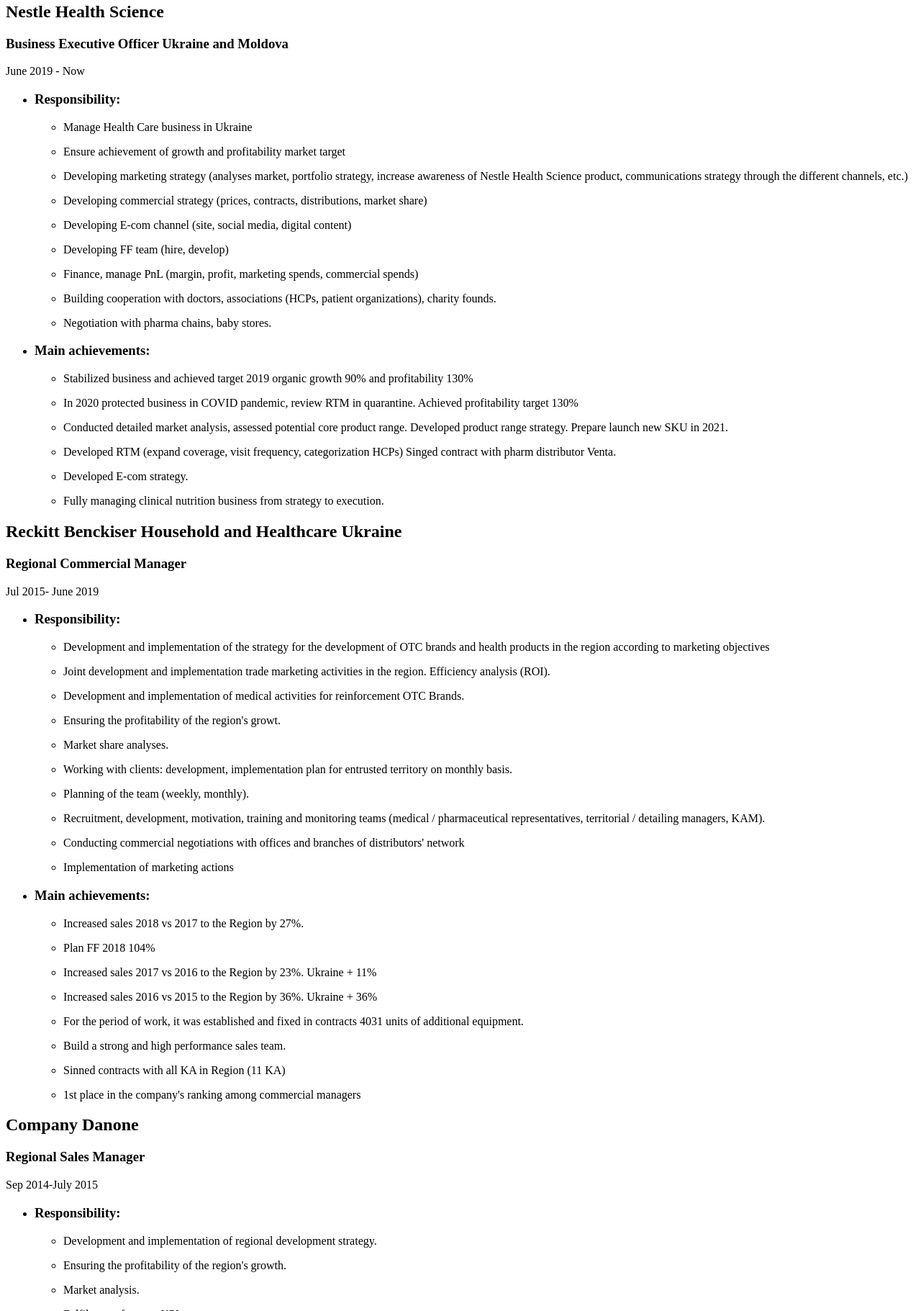
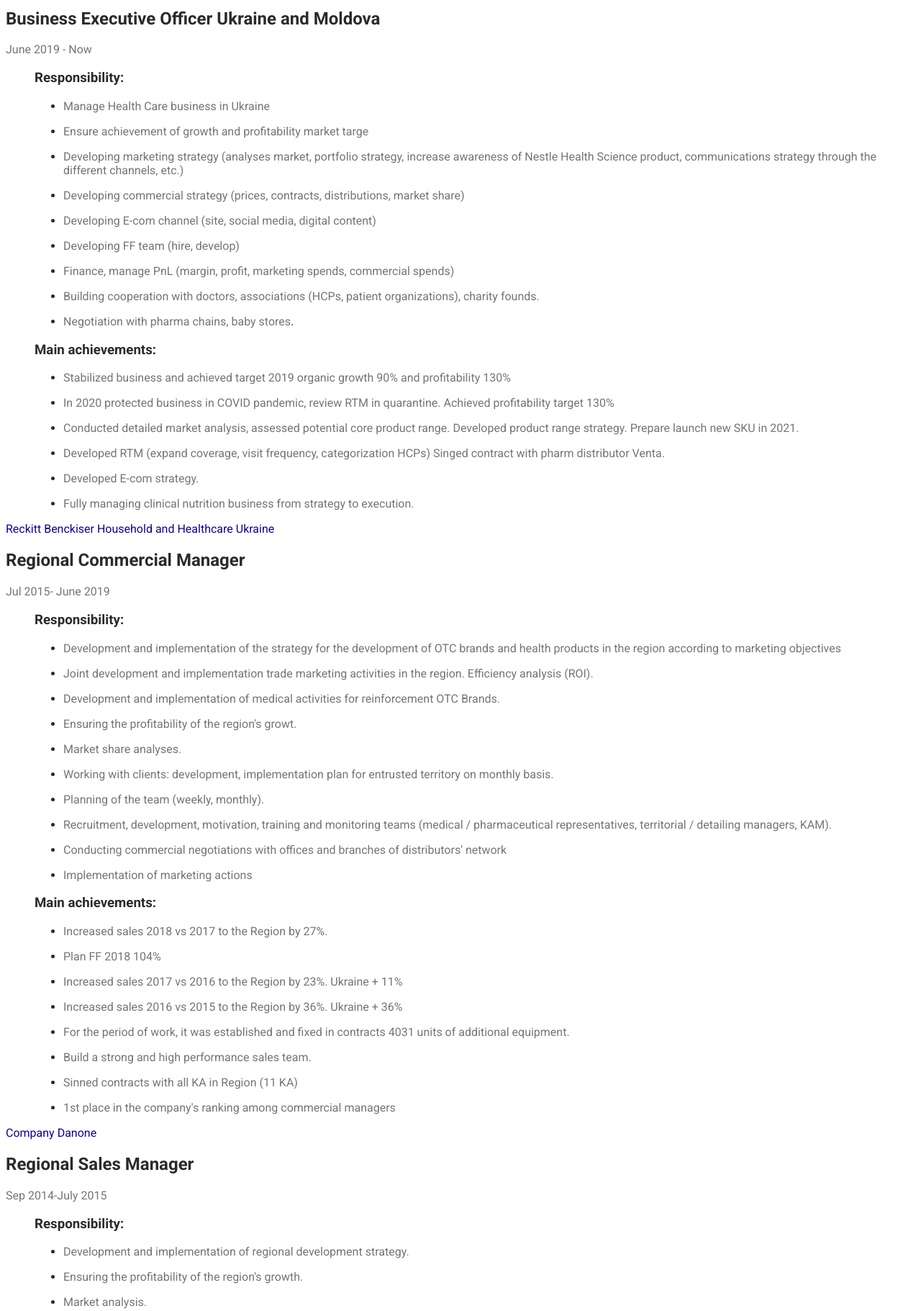
Before and after one commit to Kostiantyn-Radchenko/cv_klepalov, a plain HTML site: page index.html in a window 1280 px wide. Shown: the part 426-2247 px from the top of the page at 72% size. Drawn offline with Linux system fonts and the light colour scheme.

Commit message:
added markup style.css

```diff
--- /dev/null
+++ b/css/style.css
@@ -0,0 +1,91 @@
+/*
+--accent-color:;#757575;
+--title-color:#2a2a2a;
+--hover-color:#2196f3;
+--contacts-footer-color: rgb(255, 255, 255, 0.6);
+
+*/
+:root {
+  --accent-color: #757575;
+  --title-color: #2a2a2a;
+  --hover-color: #2196f3;
+  --contacts-footer-color: rgb(255, 255, 255, 0.6);
+  --company-link-color: #0f0096;
+  --company-hover-color: #c04903;
+}
+a {
+  text-decoration: none;
+}
+
+body {
+  font-family: 'Roboto', sans-serif;
+  color: var(--accent-color);
+}
+/* header section */
+.header li {
+  list-style-type: none;
+}
+/* site-nav section */
+.site-nav .link {
+  color: var(--title-color);
+}
+.site-nav .link:hover,
+.site-nav .link:focus {
+  color: var(--hover-color);
+}
+/* contacts link */
+.contacts .link {
+  color: var(--accent-color);
+}
+.contacts .link:hover,
+.contacts .link:focus {
+  color: var(--hover-color);
+}
+/* main section */
+
+/* hero section */
+.hero > .title {
+  color: var(--title-color);
+}
+
+/* experiens section */
+.experiens-list > li {
+  list-style-type: none;
+}
+
+.experiens .title {
+  color: var(--title-color);
+}
+.experiens .subtitle {
+  color: var(--title-color);
+}
+/* experiens link */
+.experiens .link {
+  color: var(--company-link-color);
+}
+.experiens .link:hover,
+.experiens .link:focus {
+  color: var(--company-hover-color);
+}
+.subtitle-list > li {
+  list-style-type: disc;
+  color: var(--title-color);
+}
+.subtitle-list .text {
+  color: var(--accent-color);
+}
+/* footer section */
+.footer .title {
+  color: var(--title-color);
+}
+/*footer contacts link */
+.footer .link {
+  color: var(--accent-color);
+}
+.footer .link:hover,
+.footer .link:focus {
+  color: var(--hover-color);
+}
+.footer li {
+  list-style-type: none;
+}
--- a/index.html
+++ b/index.html
@@ -4,121 +4,173 @@
     <meta charset="UTF-8" />
     <meta http-equiv="X-UA-Compatible" content="IE=edge" />
     <meta name="viewport" content="width=device-width, initial-scale=1.0" />
+    <link
+      href="https://fonts.googleapis.com/css2?family=Roboto:wght@400;700;900&display=swap"
+      rel="stylesheet"
+    />
+    <link rel="stylesheet" href="./css/style.css" />
     <title>Oleksandr Klepalov CV</title>
   </head>
   <body>
     <header>
-      <nav>
-        <ul>
-          <li><a href="">About me</a></li>
-          <li><a href="">My hobby</a></li>
-          <li><a href="">Foto Galerry</a></li>
+      <nav class="header">
+        <ul class="site-nav">
+          <li><a href="" class="link">Home</a></li>
+          <li><a href="" class="link">My hobby</a></li>
+          <li><a href="" class="link">Foto Galerry</a></li>
         </ul>
         <!-- contacts -->
-        <ul>
-          <li><a href="tel:+380504494960">+380 050 449 49 60</a></li>
-          <li><a href="mailto:kaa0183@gmail.com">kaa0183@gmail.com </a></li>
-          <li><a aria-label="link Facebook" href="">Facebook</a></li>
-          <li><a aria-label="link Instagram" href="">Instagram</a></li>
+        <ul class="contacts">
+          <li>
+            <a href="tel:+380504494960" class="link">+380 050 449 49 60</a>
+          </li>
+          <li>
+            <a href="mailto:kaa0183@gmail.com" class="link"
+              >kaa0183@gmail.com
+            </a>
+          </li>
         </ul>
       </nav>
     </header>
     <main>
       <!-- hero section -->
-      <section>
+      <section class="hero">
         <img
           src="./images/Foto_Olexandr.jpg"
           alt="foto Oleksandr Klepalov"
           width="200"
         />
-        <h1>Oleksandr Klepalov</h1>
+        <h1 class="title">Oleksandr Klepalov</h1>
       </section>
       <!-- Work experiens -->
       <!-- company 1 -->
-      <section>
-        <h2>Nestle Health Science</h2>
-        <h3>Business Executive Officer Ukraine and Moldova</h3>
+      <section class="experiens">
+        <a href="https://www.nestlehealthscience.ru/" class="link"
+          >Nestle Health Science</a
+        >
+        <h2 class="title">Business Executive Officer Ukraine and Moldova</h2>
         <p>June 2019 - Now</p>
-        <ul>
+        <ul class="experiens-list">
           <li>
-            <h3>Responsibility:</h3>
-            <ul>
-              <li>
-                <p>Manage Health Care business in Ukraine</p>
-              </li>
+            <h3 class="subtitle">Responsibility:</h3>
+            <ul class="subtitle-list">
               <li>
                 <p>
-                  Ensure achievement of growth and profitability market target
+                  <span class="text"
+                    >Manage Health Care business in Ukraine</span
+                  >
                 </p>
               </li>
               <li>
                 <p>
-                  Developing marketing strategy (analyses market, portfolio
-                  strategy, increase awareness of Nestle Health Science product,
-                  communications strategy through the different channels, etc.)
+                  <span class="text"
+                    >Ensure achievement of growth and profitability market
+                    targe</span
+                  >
                 </p>
               </li>
               <li>
                 <p>
-                  Developing commercial strategy (prices, contracts,
-                  distributions, market share)
+                  <span class="text"
+                    >Developing marketing strategy (analyses market, portfolio
+                    strategy, increase awareness of Nestle Health Science
+                    product, communications strategy through the different
+                    channels, etc.)</span
+                  >
                 </p>
               </li>
               <li>
                 <p>
-                  Developing E-com channel (site, social media, digital content)
-                </p>
-              </li>
-              <li><p>Developing FF team (hire, develop)</p></li>
-              <li>
-                <p>
-                  Finance, manage PnL (margin, profit, marketing spends,
-                  commercial spends)
+                  <span class="text"
+                    >Developing commercial strategy (prices, contracts,
+                    distributions, market share)</span
+                  >
                 </p>
               </li>
               <li>
                 <p>
-                  Building cooperation with doctors, associations (HCPs, patient
-                  organizations), charity founds.
-                </p>
-              </li>
-              <li><p>Negotiation with pharma chains, baby stores.</p></li>
-            </ul>
-          </li>
-          <li>
-            <h3>Main achievements:</h3>
-            <ul>
-              <li>
-                <p>
-                  Stabilized business and achieved target 2019 organic growth
-                  90% and profitability 130%
+                  <span class="text"
+                    >Developing E-com channel (site, social media, digital
+                    content)</span
+                  >
                 </p>
               </li>
               <li>
                 <p>
-                  In 2020 protected business in COVID pandemic, review RTM in
-                  quarantine. Achieved profitability target 130%
+                  <span class="text">Developing FF team (hire, develop)</span>
                 </p>
               </li>
               <li>
                 <p>
-                  Conducted detailed market analysis, assessed potential core
-                  product range. Developed product range strategy. Prepare
-                  launch new SKU in 2021.
+                  <span class="text"
+                    >Finance, manage PnL (margin, profit, marketing spends,
+                    commercial spends)</span
+                  >
                 </p>
               </li>
               <li>
                 <p>
-                  Developed RTM (expand coverage, visit frequency,
-                  categorization HCPs) Singed contract with pharm distributor
-                  Venta.
+                  <span class="text"
+                    >Building cooperation with doctors, associations (HCPs,
+                    patient organizations), charity founds.</span
+                  >
                 </p>
               </li>
-              <li><p>Developed E-com strategy.</p></li>
               <li>
                 <p>
-                  Fully managing clinical nutrition business from strategy to
-                  execution.
+                  <span class="text"
+                    >Negotiation with pharma chains, baby stores</span
+                  >.
+                </p>
+              </li>
+            </ul>
+          </li>
+          <li>
+            <h3 class="subtitle">Main achievements:</h3>
+            <ul class="subtitle-list">
+              <li>
+                <p>
+                  <span class="text"
+                    >Stabilized business and achieved target 2019 organic growth
+                    90% and profitability 130%</span
+                  >
+                </p>
+              </li>
+              <li>
+                <p>
+                  <span class="text"
+                    >In 2020 protected business in COVID pandemic, review RTM in
+                    quarantine. Achieved profitability target 130%</span
+                  >
+                </p>
+              </li>
+              <li>
+                <p>
+                  <span class="text"
+                    >Conducted detailed market analysis, assessed potential core
+                    product range. Developed product range strategy. Prepare
+                    launch new SKU in 2021.</span
+                  >
+                </p>
+              </li>
+              <li>
+                <p>
+                  <span class="text"
+                    >Developed RTM (expand coverage, visit frequency,
+                    categorization HCPs) Singed contract with pharm distributor
+                    Venta.</span
+                  >
+                </p>
+              </li>
+              <li>
+                <p><span class="text">Developed E-com strategy.</span></p>
+              </li>
+              <li>
+                <p>
+                  <span class="text"
+                    >Fully managing clinical nutrition business from strategy to
+                    execution.</span
+                  >
                 </p>
               </li>
             </ul>
@@ -126,137 +178,224 @@
         </ul>
       </section>
       <!-- company 2 -->
-      <section>
-        <h2>Reckitt Benckiser Household and Healthcare Ukraine</h2>
-        <h3>Regional Commercial Manager</h3>
+      <section class="experiens">
+        <a href="http://rb-health.com.ua/ua/" class="link"
+          >Reckitt Benckiser Household and Healthcare Ukraine</a
+        >
+        <h2 class="title">Regional Commercial Manager</h2>
         <p>Jul 2015- June 2019</p>
-        <ul>
+        <ul class="experiens-list">
           <li>
-            <h3>Responsibility:</h3>
-            <ul>
+            <h3 class="subtitle">Responsibility:</h3>
+            <ul class="subtitle-list">
               <li>
                 <p>
-                  Development and implementation of the strategy for the
-                  development of OTC brands and health products in the region
-                  according to marketing objectives
+                  <span class="text"
+                    >Development and implementation of the strategy for the
+                    development of OTC brands and health products in the region
+                    according to marketing objectives</span
+                  >
                 </p>
               </li>
               <li>
                 <p>
-                  Joint development and implementation trade marketing
-                  activities in the region. Efficiency analysis (ROI).
+                  <span class="text"
+                    >Joint development and implementation trade marketing
+                    activities in the region. Efficiency analysis (ROI).</span
+                  >
                 </p>
               </li>
               <li>
                 <p>
-                  Development and implementation of medical activities for
-                  reinforcement OTC Brands.
-                </p>
-              </li>
-              <li>
-                <p>Ensuring the profitability of the region's growt.</p>
-              </li>
-              <li><p>Market share analyses.</p></li>
-              <li>
-                <p>
-                  Working with clients: development, implementation plan for
-                  entrusted territory on monthly basis.
-                </p>
-              </li>
-              <li><p>Planning of the team (weekly, monthly).</p></li>
-              <li>
-                <p>
-                  Recruitment, development, motivation, training and monitoring
-                  teams (medical / pharmaceutical representatives, territorial /
-                  detailing managers, KAM).
+                  <span class="text"
+                    >Development and implementation of medical activities for
+                    reinforcement OTC Brands.</span
+                  >
                 </p>
               </li>
               <li>
                 <p>
-                  Conducting commercial negotiations with offices and branches
-                  of distributors' network
+                  <span class="text"
+                    >Ensuring the profitability of the region's growt.</span
+                  >
                 </p>
               </li>
-              <li><p>Implementation of marketing actions</p></li>
-            </ul>
-          </li>
-          <li>
-            <h3>Main achievements:</h3>
-            <ul>
-              <li><p>Increased sales 2018 vs 2017 to the Region by 27%.</p></li>
-              <li><p>Plan FF 2018 104%</p></li>
+              <li>
+                <p><span class="text">Market share analyses.</span></p>
+              </li>
               <li>
                 <p>
-                  Increased sales 2017 vs 2016 to the Region by 23%. Ukraine +
-                  11%
+                  <span class="text"
+                    >Working with clients: development, implementation plan for
+                    entrusted territory on monthly basis.</span
+                  >
                 </p>
               </li>
               <li>
                 <p>
-                  Increased sales 2016 vs 2015 to the Region by 36%. Ukraine +
-                  36%
+                  <span class="text"
+                    >Planning of the team (weekly, monthly).</span
+                  >
                 </p>
               </li>
               <li>
                 <p>
-                  For the period of work, it was established and fixed in
-                  contracts 4031 units of additional equipment.
+                  <span class="text"
+                    >Recruitment, development, motivation, training and
+                    monitoring teams (medical / pharmaceutical representatives,
+                    territorial / detailing managers, KAM).</span
+                  >
                 </p>
               </li>
-              <li><p>Build a strong and high performance sales team.</p></li>
-              <li><p>Sinned contracts with all KA in Region (11 KA)</p></li>
               <li>
                 <p>
-                  1st place in the company's ranking among commercial managers
+                  <span class="text"
+                    >Conducting commercial negotiations with offices and
+                    branches of distributors' network</span
+                  >
+                </p>
+              </li>
+              <li>
+                <p>
+                  <span class="text">Implementation of marketing actions</span>
+                </p>
+              </li>
+            </ul>
+          </li>
+          <li>
+            <h3 class="subtitle">Main achievements:</h3>
+            <ul class="subtitle-list">
+              <li>
+                <p>
+                  <span class="text"
+                    >Increased sales 2018 vs 2017 to the Region by 27%.</span
+                  >
+                </p>
+              </li>
+              <li>
+                <p><span class="text">Plan FF 2018 104%</span></p>
+              </li>
+              <li>
+                <p>
+                  <span class="text"
+                    >Increased sales 2017 vs 2016 to the Region by 23%. Ukraine
+                    + 11%</span
+                  >
+                </p>
+              </li>
+              <li>
+                <p>
+                  <span class="text"
+                    >Increased sales 2016 vs 2015 to the Region by 36%. Ukraine
+                    + 36%</span
+                  >
+                </p>
+              </li>
+              <li>
+                <p>
+                  <span class="text"
+                    >For the period of work, it was established and fixed in
+                    contracts 4031 units of additional equipment.</span
+                  >
+                </p>
+              </li>
+              <li>
+                <p>
+                  <span class="text"
+                    >Build a strong and high performance sales team.</span
+                  >
+                </p>
+              </li>
+              <li>
+                <p>
+                  <span class="text"
+                    >Sinned contracts with all KA in Region (11 KA)</span
+                  >
+                </p>
+              </li>
+              <li>
+                <p>
+                  <span class="text"
+                    >1st place in the company's ranking among commercial
+                    managers</span
+                  >
                 </p>
               </li>
             </ul>
           </li>
         </ul>
       </section>
-      <section>
-        <h2>Company Danone</h2>
-        <h3>Regional Sales Manager</h3>
+      <section class="experiens">
+        <a href="https://www.danone.com/" class="link">Company Danone</a>
+        <h2 class="title">Regional Sales Manager</h2>
         <p>Sep 2014-July 2015</p>
-        <ul>
+        <ul class="experiens-list">
           <li>
-            <h3>Responsibility:</h3>
-            <ul>
+            <h3 class="subtitle">Responsibility:</h3>
+            <ul class="subtitle-list">
               <li>
                 <p>
-                  Development and implementation of regional development
-                  strategy.
-                </p>
-              </li>
-              <li><p>Ensuring the profitability of the region's growth.</p></li>
-              <li><p>Market analysis.</p></li>
-              <li><p>Fulfilment of targets KPI.</p></li>
-              <li>
-                <p>
-                  Planning, coordination and control of marketing activities.
-                  Analysis of the results.
-                </p>
-              </li>
-              <li>
-                <p>Recruitment, training, development, evaluation staff.</p>
-              </li>
-              <li><p>Motivate the team to achieve their goals.</p></li>
-            </ul>
-          </li>
-          <li>
-            <h3>Main achievements:</h3>
-            <ul>
-              <li>
-                <p>
-                  Increased sales Q4 2014-Q1 2015 vs Q4 2013 - Q1 2015 to the
-                  Region by 20% in volume (270 tons), + 22% in UAH (5 million
-                  UAH.).
+                  <span class="text"
+                    >Development and implementation of regional development
+                    strategy.</span
+                  >
                 </p>
               </li>
               <li>
                 <p>
-                  The restructuring of the team, was opening position TMM, JKAM,
-                  SV ID.
+                  <span class="text"
+                    >Ensuring the profitability of the region's growth.</span
+                  >
+                </p>
+              </li>
+              <li>
+                <p><span class="text">Market analysis.</span></p>
+              </li>
+              <li>
+                <p><span class="text">Fulfilment of targets KPI.</span></p>
+              </li>
+              <li>
+                <p>
+                  <span class="text"
+                    >Planning, coordination and control of marketing activities.
+                    Analysis of the results.</span
+                  >
+                </p>
+              </li>
+              <li>
+                <p>
+                  <span class="text"
+                    >Recruitment, training, development, evaluation staff.</span
+                  >
+                </p>
+              </li>
+              <li>
+                <p>
+                  <span class="text"
+                    >Motivate the team to achieve their goals.</span
+                  >
+                </p>
+              </li>
+            </ul>
+          </li>
+          <li>
+            <h3 class="subtitle">Main achievements:</h3>
+            <ul class="subtitle-list">
+              <li>
+                <p>
+                  <span class="text"
+                    >Increased sales Q4 2014-Q1 2015 vs Q4 2013 - Q1 2015 to the
+                    Region by 20% in volume (270 tons), + 22% in UAH (5 million
+                    UAH.).</span
+                  >
+                </p>
+              </li>
+              <li>
+                <p>
+                  <span class="text"
+                    >The restructuring of the team, was opening position TMM,
+                    JKAM, SV ID.</span
+                  >
                 </p>
               </li>
             </ul>
@@ -264,5 +403,19 @@
         </ul>
       </section>
     </main>
+    <footer class="footer">
+      <ul>
+        <li><a href="tel:+380504494960" class="link">+380 050 449 49 60</a></li>
+        <li>
+          <a href="mailto:kaa0183@gmail.com" class="link">kaa0183@gmail.com </a>
+        </li>
+      </ul>
+      <h2 class="title">join</h2>
+      <ul>
+        <li><a aria-label="link Facebook" href="">Facebook</a></li>
+        <li><a aria-label="link Instagram" href="">Instagram</a></li>
+      </ul>
+      <p hidden>site produced radchenko1904@gmail.com</p>
+    </footer>
   </body>
 </html>
```
